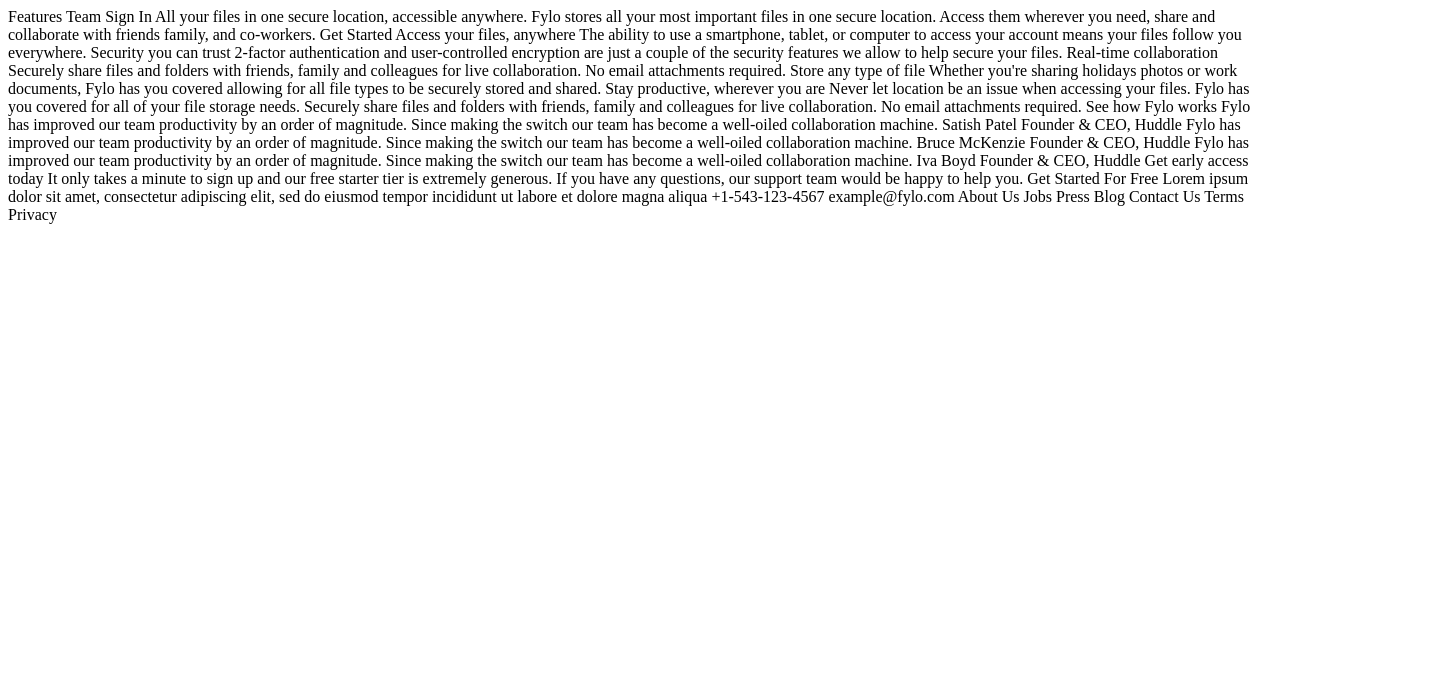
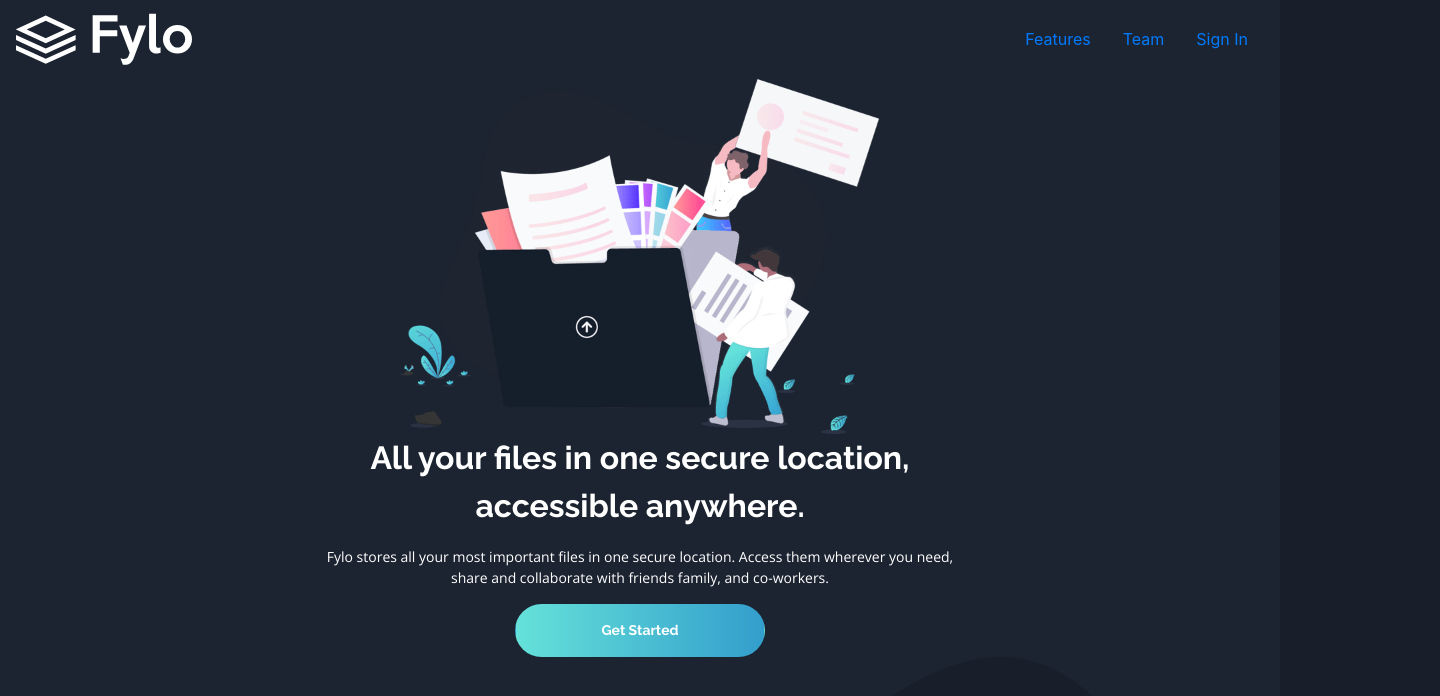
Before and after one commit to Strontiumsun/G2-Test, a plain HTML site: page index.html in a window 1280 px wide. Shown: the whole page, 1440 px wide, since content can reach past the window. Drawn offline with nearby package versions, Linux system fonts and the light colour scheme.

Commit message:
began styling header and intro of page

```diff
--- a/index.html
+++ b/index.html
@@ -1,25 +1,56 @@
 <!DOCTYPE html>
 <html lang="en">
+
 <head>
   <meta charset="UTF-8">
-  <meta name="viewport" content="width=device-width, initial-scale=1.0"> <!-- displays site properly based on user's device -->
+  <meta name="viewport" content="width=device-width, initial-scale=1.0">
+  <!-- displays site properly based on user's device -->
 
   <link rel="icon" type="image/png" sizes="32x32" href="./images/favicon-32x32.png">
-
+  <link rel="stylesheet" href="https://stackpath.bootstrapcdn.com/bootstrap/4.3.1/css/bootstrap.min.css"
+    integrity="sha384-ggOyR0iXCbMQv3Xipma34MD+dH/1fQ784/j6cY/iJTQUOhcWr7x9JvoRxT2MZw1T" crossorigin="anonymous">
+  <link href="https://fonts.googleapis.com/css?family=Raleway:700&display=swap" rel="stylesheet">
+  <link href="https://fonts.googleapis.com/css?family=Open+Sans&display=swap" rel="stylesheet">
+  <link rel="stylesheet" href="./style.css">
   <title>G2 Jr Developer Challenge</title>
 
 </head>
+
 <body>
-  Features
-  Team
-  Sign In
+  <div class="top-color">
+    <nav class="navbar">
+      <a class="navbar-brand" href="#"><img src="./images/logo.svg"></a>
+      <ul class="nav">
+        <li class=nav-item>
+          <a class="nav-link" href="#">Features</a>
+        </li>
+        <li class=nav-item>
+          <a class="nav-link" href="#">Team</a>
+        </li>
+        <li class=nav-item>
+          <a class="nav-link" href="#">Sign In</a>
+        </li>
+      </ul>
+    </nav>
+    <div class="intro-block">
+      <img src="images/illustration-intro.png" class="greet-image">
+      <div class="greet-text">
+        <p class="heading-text">All your files in one secure location, accessible anywhere.</p>
+        <p class="body-text">Fylo stores all your most important files in one secure location. Access them wherever
+          you need, share and collaborate with friends family, and co-workers.</p>
+        <button type="button" class="btn btn-gradient rounded-pill">Get Started</button>
+      </div>
 
-  All your files in one secure location, accessible anywhere.
+    </div>
+    <div class="trial-image">
+      <img src="images/bg-curvy-desktop.svg">
+    </div>
+  </div>
 
-  Fylo stores all your most important files in one secure location. Access them wherever
-  you need, share and collaborate with friends family, and co-workers.
 
-  Get Started
+
+
+
 
   Access your files, anywhere
 
@@ -93,4 +124,5 @@
 
 
 </body>
+
 </html>
--- /dev/null
+++ b/style.css
@@ -0,0 +1,41 @@
+body{
+background-color: hsl(218, 28%, 13%);
+}
+
+.top-color{
+    background-color: hsl(217, 28%, 15%);
+}
+
+.heading-text {
+    color:hsl(0, 0%, 100%);
+    font-family: 'Raleway', sans-serif;
+    font-weight: 400, 700;
+    font-size: 32px;
+}
+
+.greet-image{
+    width: 75%;
+}
+
+.intro-block{
+    text-align: center;
+    margin: auto;
+    width: 50%;
+}
+.btn-gradient{
+    background-image: linear-gradient(to right, hsl(176, 68%, 64%), hsl(198, 60%, 50%));
+    color: hsl(0, 0%, 100%);
+    outline: none;
+    width: 250px;
+    padding: 15px;
+    font-weight: bold;
+    font-family: 'Raleway', sans-serif;
+    font-size: 14px;
+}
+
+.body-text{
+    color: hsl(0, 0%, 100%);
+    font-family: 'Open Sans', sans-serif;
+    font-size: 14px;
+    font-weight: 400, 700;
+}
```
